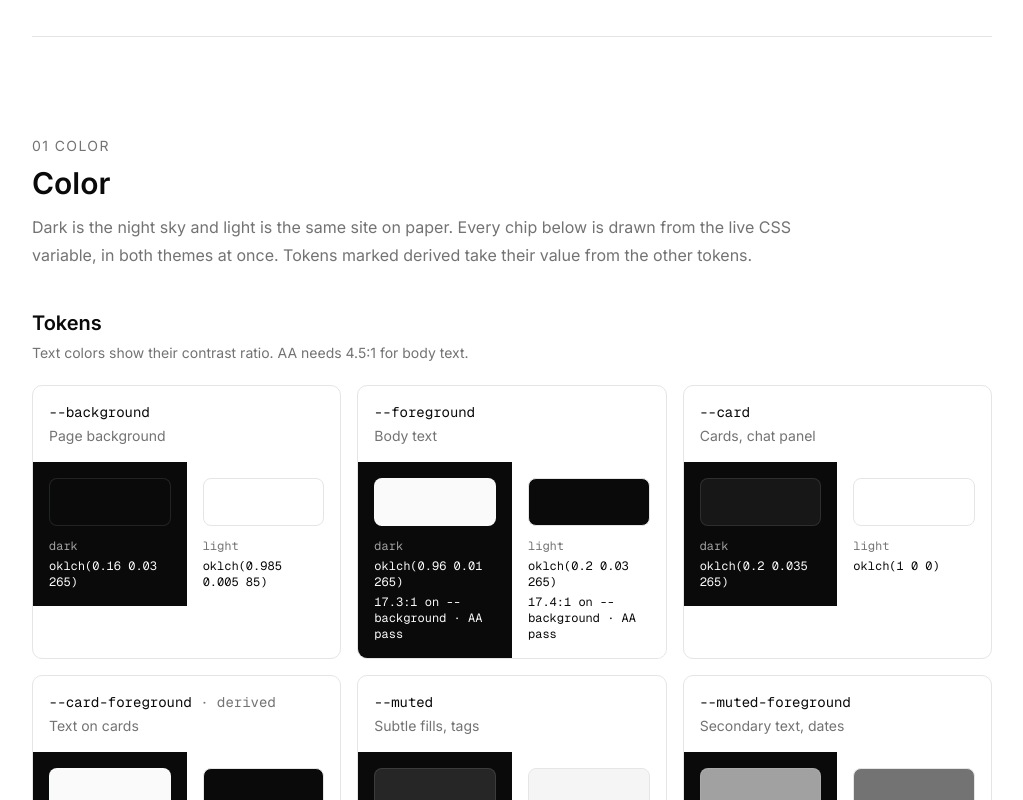
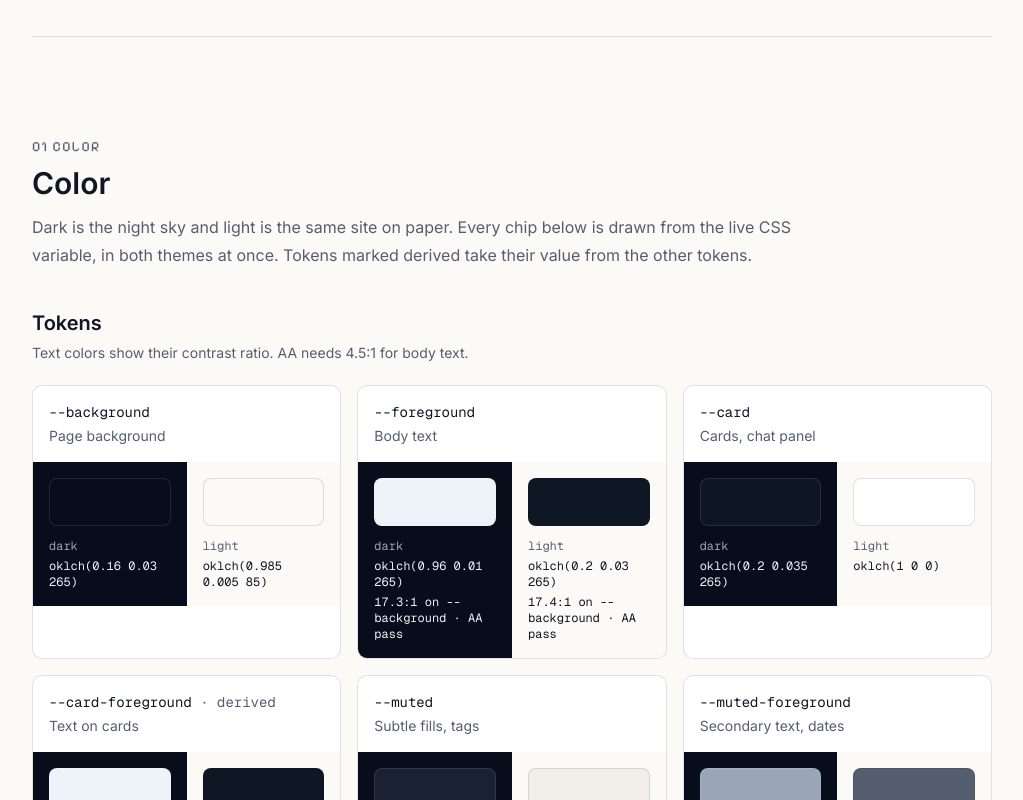
Before and after one commit to hoshi101/hoshi-portfolio, a Next.js app: page /design-system in a window 1280 px wide. Shown: the part 360-1160 px from the top of the page, without its empty margins (128-1151 px from the left). Built offline with nearby package versions, Linux system fonts and the light colour scheme.

Commit message:
feat: apply night-sky color tokens, fonts, and pixel font

```diff
--- a/app/globals.css
+++ b/app/globals.css
@@ -9,6 +9,8 @@
   --color-foreground: var(--foreground);
   --font-sans: var(--font-sans);
   --font-mono: var(--font-geist-mono);
+  --font-pixel: var(--font-pixelify);
+  --color-star: var(--star);
   --font-heading: var(--font-sans);
   --color-sidebar-ring: var(--sidebar-ring);
   --color-sidebar-border: var(--sidebar-border);
@@ -48,25 +50,27 @@
   --radius-4xl: calc(var(--radius) * 2.6);
 }
 
-:root {
-  --background: oklch(1 0 0);
-  --foreground: oklch(0.145 0 0);
+:root,
+.light {
+  --background: oklch(0.985 0.005 85);
+  --foreground: oklch(0.2 0.03 265);
   --card: oklch(1 0 0);
-  --card-foreground: oklch(0.145 0 0);
+  --card-foreground: oklch(0.2 0.03 265);
   --popover: oklch(1 0 0);
-  --popover-foreground: oklch(0.145 0 0);
-  --primary: oklch(0.205 0 0);
-  --primary-foreground: oklch(0.985 0 0);
-  --secondary: oklch(0.97 0 0);
-  --secondary-foreground: oklch(0.205 0 0);
-  --muted: oklch(0.97 0 0);
-  --muted-foreground: oklch(0.556 0 0);
-  --accent: oklch(0.97 0 0);
-  --accent-foreground: oklch(0.205 0 0);
+  --popover-foreground: oklch(0.2 0.03 265);
+  --primary: oklch(0.25 0.05 265);
+  --primary-foreground: oklch(0.985 0.005 85);
+  --secondary: oklch(0.95 0.008 85);
+  --secondary-foreground: oklch(0.25 0.05 265);
+  --muted: oklch(0.95 0.008 85);
+  --muted-foreground: oklch(0.48 0.03 265);
+  --accent: oklch(0.95 0.008 85);
+  --accent-foreground: oklch(0.2 0.03 265);
   --destructive: oklch(0.577 0.245 27.325);
-  --border: oklch(0.922 0 0);
-  --input: oklch(0.922 0 0);
-  --ring: oklch(0.708 0 0);
+  --border: oklch(0.2 0.03 265 / 12%);
+  --input: oklch(0.2 0.03 265 / 18%);
+  --ring: oklch(0.55 0.08 265);
+  --star: oklch(0.8 0.16 85);
   --chart-1: oklch(0.87 0 0);
   --chart-2: oklch(0.556 0 0);
   --chart-3: oklch(0.439 0 0);
@@ -84,24 +88,25 @@
 }
 
 .dark {
-  --background: oklch(0.145 0 0);
-  --foreground: oklch(0.985 0 0);
-  --card: oklch(0.205 0 0);
-  --card-foreground: oklch(0.985 0 0);
-  --popover: oklch(0.205 0 0);
-  --popover-foreground: oklch(0.985 0 0);
-  --primary: oklch(0.922 0 0);
-  --primary-foreground: oklch(0.205 0 0);
-  --secondary: oklch(0.269 0 0);
-  --secondary-foreground: oklch(0.985 0 0);
-  --muted: oklch(0.269 0 0);
-  --muted-foreground: oklch(0.708 0 0);
-  --accent: oklch(0.269 0 0);
-  --accent-foreground: oklch(0.985 0 0);
+  --background: oklch(0.16 0.03 265);
+  --foreground: oklch(0.96 0.01 265);
+  --card: oklch(0.2 0.035 265);
+  --card-foreground: oklch(0.96 0.01 265);
+  --popover: oklch(0.2 0.035 265);
+  --popover-foreground: oklch(0.96 0.01 265);
+  --primary: oklch(0.92 0.01 265);
+  --primary-foreground: oklch(0.2 0.035 265);
+  --secondary: oklch(0.25 0.035 265);
+  --secondary-foreground: oklch(0.96 0.01 265);
+  --muted: oklch(0.25 0.035 265);
+  --muted-foreground: oklch(0.72 0.03 265);
+  --accent: oklch(0.25 0.035 265);
+  --accent-foreground: oklch(0.96 0.01 265);
   --destructive: oklch(0.704 0.191 22.216);
   --border: oklch(1 0 0 / 10%);
   --input: oklch(1 0 0 / 15%);
-  --ring: oklch(0.556 0 0);
+  --ring: oklch(0.65 0.06 265);
+  --star: oklch(0.86 0.15 90);
   --chart-1: oklch(0.87 0 0);
   --chart-2: oklch(0.556 0 0);
   --chart-3: oklch(0.439 0 0);
@@ -117,6 +122,32 @@
   --sidebar-ring: oklch(0.556 0 0);
 }
 
+/* Sprite motion. Stepped, never tweened. */
+@theme {
+  --animate-twinkle: twinkle 3s steps(1) infinite;
+  --animate-bob: bob 1.2s steps(1) infinite;
+
+  @keyframes twinkle {
+    0%,
+    100% {
+      opacity: 1;
+    }
+    50% {
+      opacity: 0.3;
+    }
+  }
+
+  @keyframes bob {
+    0%,
+    100% {
+      transform: translateY(0);
+    }
+    50% {
+      transform: translateY(-2px);
+    }
+  }
+}
+
 @layer base {
   * {
     @apply border-border outline-ring/50;
--- a/app/layout.tsx
+++ b/app/layout.tsx
@@ -1,13 +1,14 @@
 import type { Metadata } from "next";
-import { Geist, Geist_Mono, Inter } from "next/font/google";
+import { Geist_Mono, Inter, Pixelify_Sans } from "next/font/google";
 import Provider from "@/components/Hoc/Provider";
 import "./globals.css";
 import { cn } from "@/lib/utils";
+import ResponsiveNav from "@/components/Home/Navbar/ResponsiveNav";
 
 const inter = Inter({subsets:['latin'],variable:'--font-sans'});
 
-const geistSans = Geist({
-  variable: "--font-geist-sans",
+const pixelify = Pixelify_Sans({
+  variable: "--font-pixelify",
   subsets: ["latin"],
 });
 
@@ -25,9 +26,10 @@ export default function RootLayout({ children }: LayoutProps<"/">) {
   return (
     <html
       lang="en"
-      className={cn("h-full", "antialiased", geistSans.variable, geistMono.variable, "font-sans", inter.variable)}
+      suppressHydrationWarning
+      className={cn("h-full", "antialiased", geistMono.variable, pixelify.variable, "font-sans", inter.variable)}
     >
-      <body className="min-h-full flex flex-col"><Provider>{children}</Provider></body>
+      <body className="min-h-full flex flex-col"><Provider><ResponsiveNav />{children}</Provider></body>
     </html>
   );
 }
--- a/components/Helper/ThemeToggler.tsx
+++ b/components/Helper/ThemeToggler.tsx
@@ -1,28 +1,30 @@
 "use client";
 import { useTheme } from 'next-themes';
 import { useEffect } from 'react';
-import { Moon, Sun } from 'lucide-react';
+import { HugeiconsIcon } from '@hugeicons/react';
+import { Moon02Icon, Sun03Icon } from '@hugeicons/core-free-icons';
 import React from 'react'
 
 const ThemeToggler = () => {
     const [mounted, setMounted] = React.useState(false);
 
-    const { theme, setTheme, systemTheme } = useTheme();
+    const { resolvedTheme, setTheme } = useTheme();
     useEffect(() => {
         const mountCheck = () => setMounted(true);
         mountCheck();
     }, []);
 
-    if (!mounted) return null;
+    if (!mounted) return <span className="size-10" aria-hidden="true" />;
 
-    const currentTheme = theme === "system" ? systemTheme : theme;
+    const isDark = resolvedTheme === "dark";
 
-  return <button onClick={()=> setTheme(currentTheme === "dark" ? "light" : "dark")} className="p-2 transition w-10 h-10 cursor-pointer bg-muted rounded-full flex items-center justify-center">
-    {currentTheme === "dark" ? (
-        <Sun className="text-white w-7 h-7 cursor-pointer" />
-    ) : (
-        <Moon className="text-black w-7 h-7 cursor-pointer" />
-    )}
+  return <button
+    type="button"
+    onClick={()=> setTheme(isDark ? "light" : "dark")}
+    aria-label={isDark ? "Switch to light theme" : "Switch to dark theme"}
+    className="size-10 cursor-pointer rounded-full border border-border bg-muted text-foreground flex items-center justify-center transition-colors duration-200 ease-out hover:text-star outline-none focus-visible:ring-2 focus-visible:ring-ring"
+  >
+    <HugeiconsIcon icon={isDark ? Sun03Icon : Moon02Icon} className="size-5" />
   </button>
 }
 
--- a/package.json
+++ b/package.json
@@ -14,7 +14,6 @@
     "@hugeicons/react": "^1.1.10",
     "class-variance-authority": "^0.7.1",
     "cn": "^0.4.0",
-    "lucide-react": "^1.49.0",
     "next": "16.3.7",
     "next-themes": "^0.4.6",
     "react": "19.2.8",
```
Also changed, not shown: 1 other file (tests, documents, lock files or other folders).
